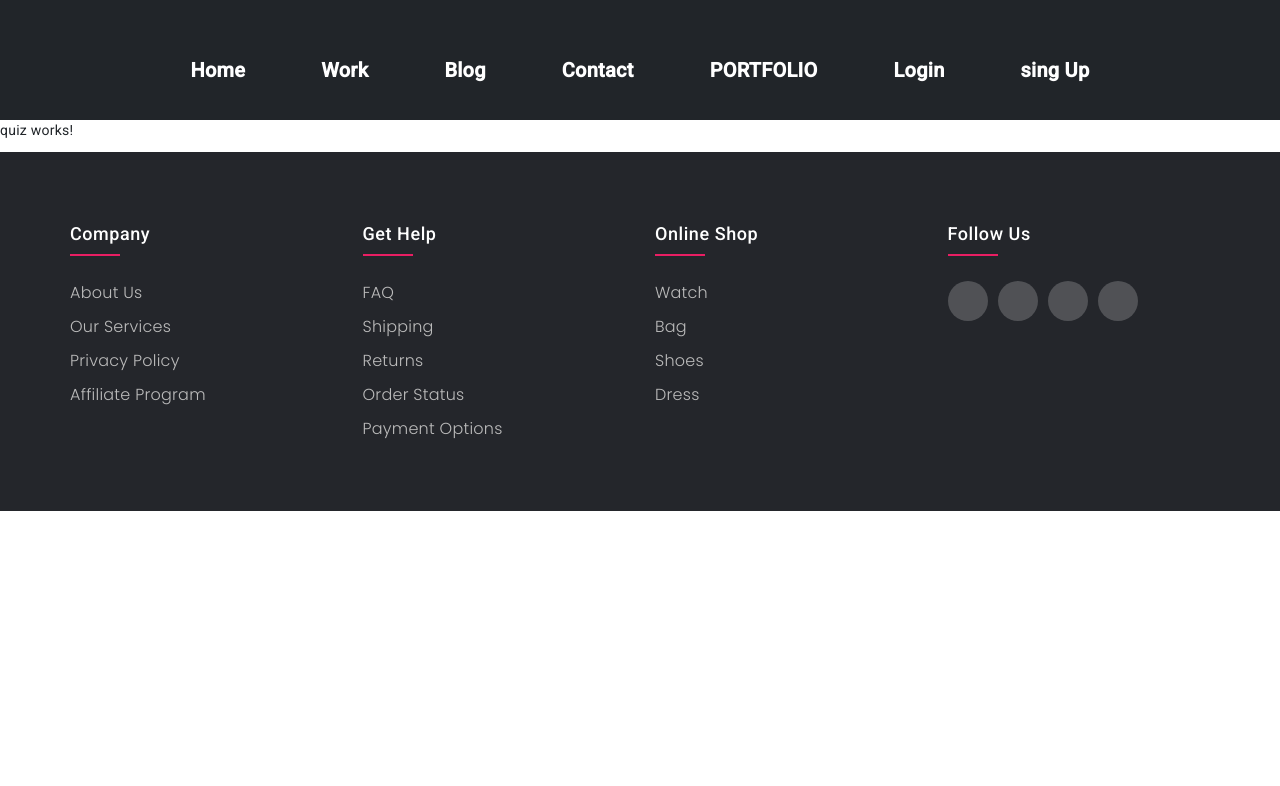
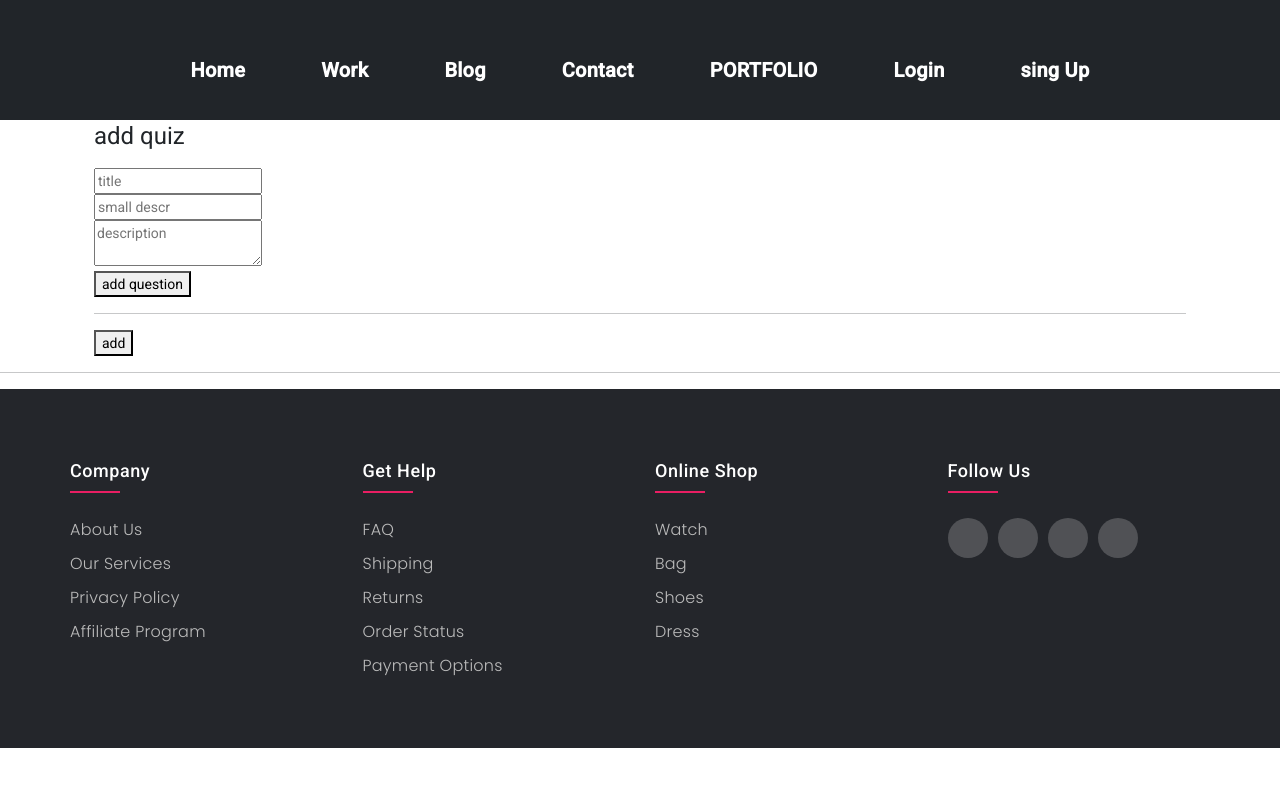
Before and after one commit to avtokenchoshvili/Valdo--Task-whit-node-js-and-mongo-db, an Angular app: page /quiz in a window 1280 px wide. Shown: the top 786 px of the page. Built offline with nearby package versions, Linux system fonts and the light colour scheme.

Commit message:
quizz-added

```diff
--- a/src/app/admin/admin-module/admin.module.ts
+++ b/src/app/admin/admin-module/admin.module.ts
@@ -8,16 +8,27 @@ import {TagsComponent} from "src/app/admin/tags/tags.component";
 import {QuizComponent} from "src/app/admin/quiz/quiz.component";
 import { MaterialModule} from "../../modules/material/material.module";
 import {AdminRoutingModule} from "./admin-routing.module";
+import {ReactiveFormsModule} from "@angular/forms";
+import {QuizzDialogsComponent} from "../../dialogs/quizz-dialogs/quizz-dialogs.component";
+import {ConfirmationDialogComponent} from "../../dialogs/confirmation-dialog/confirmation-dialog.component";
+import {TagsDialogComponent} from "../../dialogs/tags-dialog/tags-dialog.component";
+import {CategoriesDialogComponent} from "../../dialogs/categories-dialog/categories-dialog.component";
+
+
 
 
 @NgModule({
   declarations: [
-    QuizComponent ,CategoriesComponent,TagsComponent
+    QuizComponent ,CategoriesComponent,TagsComponent,QuizzDialogsComponent,
+    ConfirmationDialogComponent,
+
+    TagsDialogComponent,    CategoriesDialogComponent,
   ],
   imports: [
     CommonModule,
     MaterialModule,
-    AdminRoutingModule
+    AdminRoutingModule,
+    ReactiveFormsModule
 
   ]
 })
--- a/src/app/admin/quiz/quiz.component.html
+++ b/src/app/admin/quiz/quiz.component.html
@@ -1 +1,36 @@
-<p>quiz works!</p>
+<div class="container">
+  <form [formGroup]="form" class="container">
+    <h1> {{ quizId ? 'edit' : 'add' }} quiz</h1>
+
+    <div>
+      <input formControlName="title" type="text" placeholder="title" />
+    </div>
+    <div>
+      <input formControlName="smallDescr" type="text" placeholder="small descr" />
+    </div>
+    <div>
+      <textarea formControlName="descr" type="text" placeholder="description"></textarea>
+    </div>
+
+    <button (click)="addAnswersDialog()">{{ quizId ? 'edit' : 'add' }} question</button>
+    <hr>
+
+    <div *ngFor="let question of questions; let i = index">
+      <h5>{{question.question}}</h5>
+
+      <div class="options" [class.correct]="answer.isCorrect" *ngFor="let answer of question.answers">
+        {{answer.answer}}
+      </div>
+
+      <!-- <ol>
+          <ng-container *ngFor="let answer of question.answers">
+            <li *ngIf="answer.answer">{{answer.answer}} x<li>
+          </ng-container>
+      </ol> -->
+      <button (click)="edit(question, i)">edit</button>
+    </div>
+    <!-- add quiz -->
+    <button (click)="addQuiz()">{{ quizId ? 'edit' : 'add' }}</button>
+  </form>
+</div>
+<hr>
--- a/src/app/admin/quiz/quiz.component.ts
+++ b/src/app/admin/quiz/quiz.component.ts
@@ -1,4 +1,10 @@
 import { Component } from '@angular/core';
+import {FormBuilder, FormGroup} from "@angular/forms";
+import {MatDialog} from "@angular/material/dialog";
+import {QuizzService} from "../../services/quizz.service";
+import {ActivatedRoute, Router} from "@angular/router";
+import {Questions} from "../../interfaces/questions";
+import {QuizzDialogsComponent} from "../../dialogs/quizz-dialogs/quizz-dialogs.component";
 
 @Component({
   selector: 'app-QuizComponent',
@@ -6,5 +12,101 @@ import { Component } from '@angular/core';
   styleUrls: ['./quiz.component.css']
 })
 export class QuizComponent {
+  form!: FormGroup;
+  questions: Questions[] = [];
+  quizId!: string;
+  constructor(
+    private _fb: FormBuilder,
+    private _matDialog: MatDialog,
+    private _quizService: QuizzService,
+    private _route: ActivatedRoute,
+    private _router: Router
+  ) {}
+
+
+
+  ngOnInit(): void {
+    this.quizId = this._route.snapshot.queryParams['id'];
+
+    this.form = this._fb.group({
+      title: [''],
+      smallDescr: [''],
+      descr: ['']
+    });
+
+    if (this.quizId) {
+      this._quizService.getQuiz(this.quizId).subscribe(
+        quiz => {
+          this.form.patchValue(quiz);
+          this.questions = quiz['questions'];
+          console.log(this.questions);
+        }
+      )
+    }
+
+    //this.addAnswersDialog();
+  }
+
+  edit(data: any, i: number) {
+    const dialog = this._matDialog.open(QuizzDialogsComponent, {
+      width: `440px`,
+      data: {
+        edit: this.quizId,
+        data: data,
+        index: i
+      }
+    })
+
+    dialog.afterClosed().subscribe(data => {
+      if (data) {
+        console.log(data);
+        this.questions[data.index] = data;
+        //this.data.questions.push(data);
+      }
+    });
+  }
+
+  addAnswersDialog() {
+    const dialog = this._matDialog.open(QuizzDialogsComponent, {
+      width: '440px'
+    });
+
+    dialog.afterClosed().subscribe(data => {
+      if (data) {
+        this.questions.push(data);
+      }
+    });
+  }
+
+  addQuiz() {
+    if (this.quizId) {
+      this._quizService.editQuiz(this.quizId, {
+        questions: this.questions,
+        ...this.form.value
+      }).subscribe(
+        () => {
+          this._router.navigateByUrl(`quiz-detail/${this.quizId}`);
+        },
+        err => {
+          console.log(err)
+        }
+      )
+      return;
+    }
+    this._quizService.addQuiz(
+      {
+        questions: this.questions,
+        ...this.form.value
+      }
+    ).subscribe(
+      (res: any) => {
+        this._router.navigateByUrl(`quiz-detail/${res['_id']}`);
+      },
+      err => {
+        console.log(err)
+      }
+    );
+  }
+
 
 }
--- /dev/null
+++ b/src/app/dialogs/quizz-dialogs/quizz-dialogs.component.html
@@ -0,0 +1,26 @@
+<h1 mat-dialog-title>{{ data && data['edit'] ? 'edit' : 'add' }} answers</h1>
+<form [formGroup]="form">
+  <div>
+    <textarea
+      formControlName="question"
+      id=""
+      placeholder="answer"
+      name=""
+      cols="30"
+      rows="5"
+    ></textarea>
+  </div>
+  <div formArrayName="answers">
+    <div *ngFor="let answer of answers.controls; let i = index">
+      <div class="d-flex" [formGroupName]="i">
+        {{answers.controls[i].value['isCorrect']|json}}
+        <input type="radio" [checked]="answers.controls[i].value['isCorrect']" (change)="isCorrect(i)">
+        <input formControlName="answer" type="text">
+        <button (click)="delete(i)">delete</button>
+      </div>
+    </div>
+  </div>
+  <button (click)="addAnswer()">add answer</button>
+</form>
+<hr>
+<button (click)="add()">{{ data && data['edit'] ? 'edit' : 'add' }}</button>
--- /dev/null
+++ b/src/app/dialogs/quizz-dialogs/quizz-dialogs.component.ts
@@ -0,0 +1,64 @@
+import {Component, Inject} from '@angular/core';
+import {FormArray, FormBuilder, FormGroup} from "@angular/forms";
+import {MAT_DIALOG_DATA, MatDialogRef} from "@angular/material/dialog";
+
+@Component({
+  selector: 'app-quizz-dialogs',
+  templateUrl: './quizz-dialogs.component.html',
+  styleUrls: ['./quizz-dialogs.component.css']
+})
+export class QuizzDialogsComponent {
+  form!: FormGroup;
+
+  constructor(
+    private _fb: FormBuilder,
+    private _matDialogRef: MatDialogRef<QuizzDialogsComponent>,
+    @Inject(MAT_DIALOG_DATA) public data: any
+  ) {}
+
+  ngOnInit(): void {
+    this.form = this._fb.group({
+      question: [''],
+      answers: this._fb.array([])
+    });
+
+    if (this.data) {
+      console.log(this.data);
+      this.form.patchValue(this.data.data);
+
+      this.data.data.answers.forEach((el: any) => {
+        this.addAnswer(el);
+      });
+    }
+  }
+
+  get answers(): FormArray {
+    return this.form.controls['answers'] as FormArray;
+  }
+
+  addAnswer(data?: any) {
+    const group = this._fb.group({
+      answer: [data ? data.answer : ''],
+      isCorrect: [data ? data.isCorrect : false]
+    });
+
+    this.answers.push(group);
+  }
+
+  delete(i: number) {
+    this.answers.removeAt(i);
+  }
+
+  add() {
+    this.data ? this._matDialogRef.close({ ...this.form.value, index: this.data.index }) : this._matDialogRef.close(this.form.value);
+  }
+
+  isCorrect(i: number) {
+    this.answers.controls.forEach((el, index) => {
+      const group = el as FormGroup;
+      group.controls['isCorrect'].patchValue(i == index ? true :  false);
+    });
+  }
+
+
+}
```
Also changed, not shown: src/app/app.module.ts (+14 -9 lines), src/app/dialogs/quizz-dialogs/quizz-dialogs.component.css (added).
